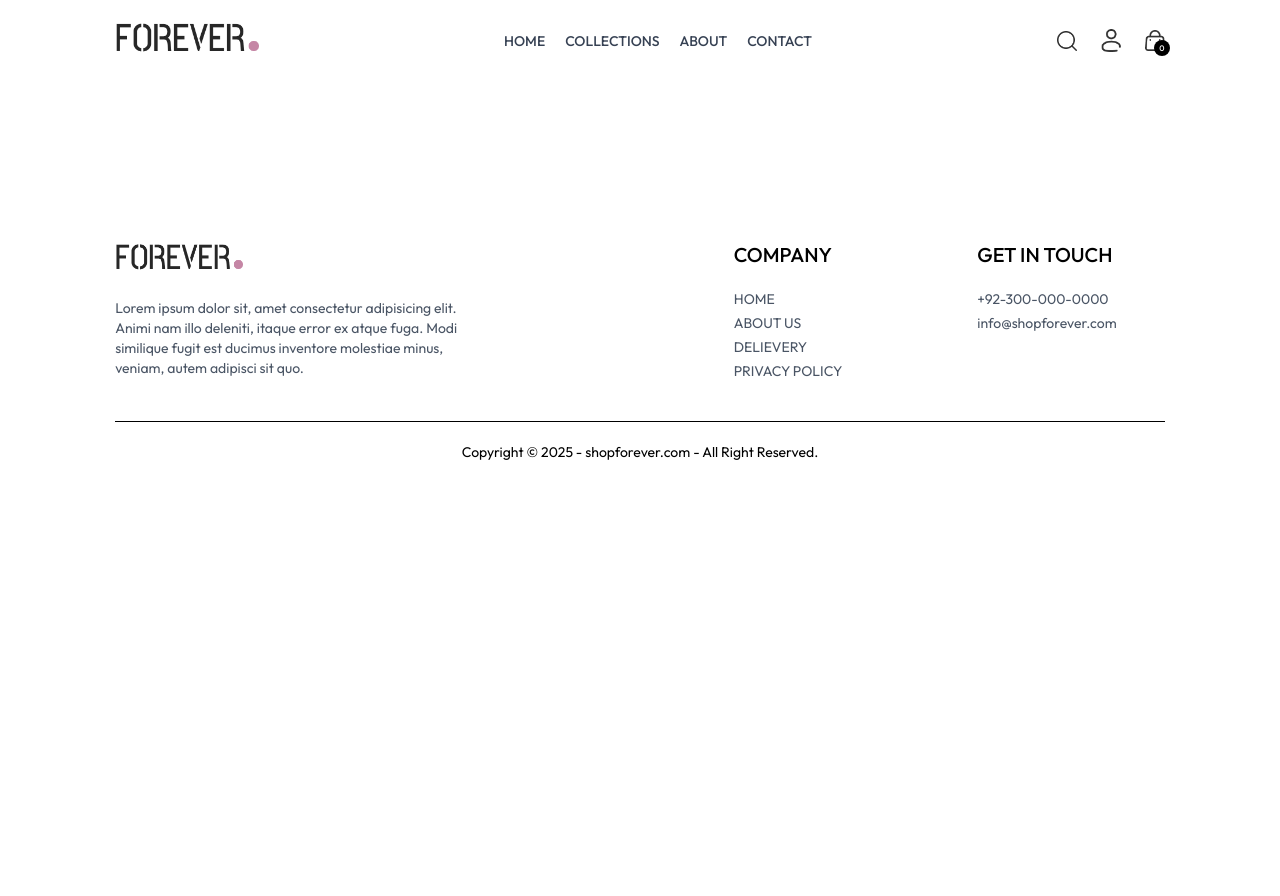
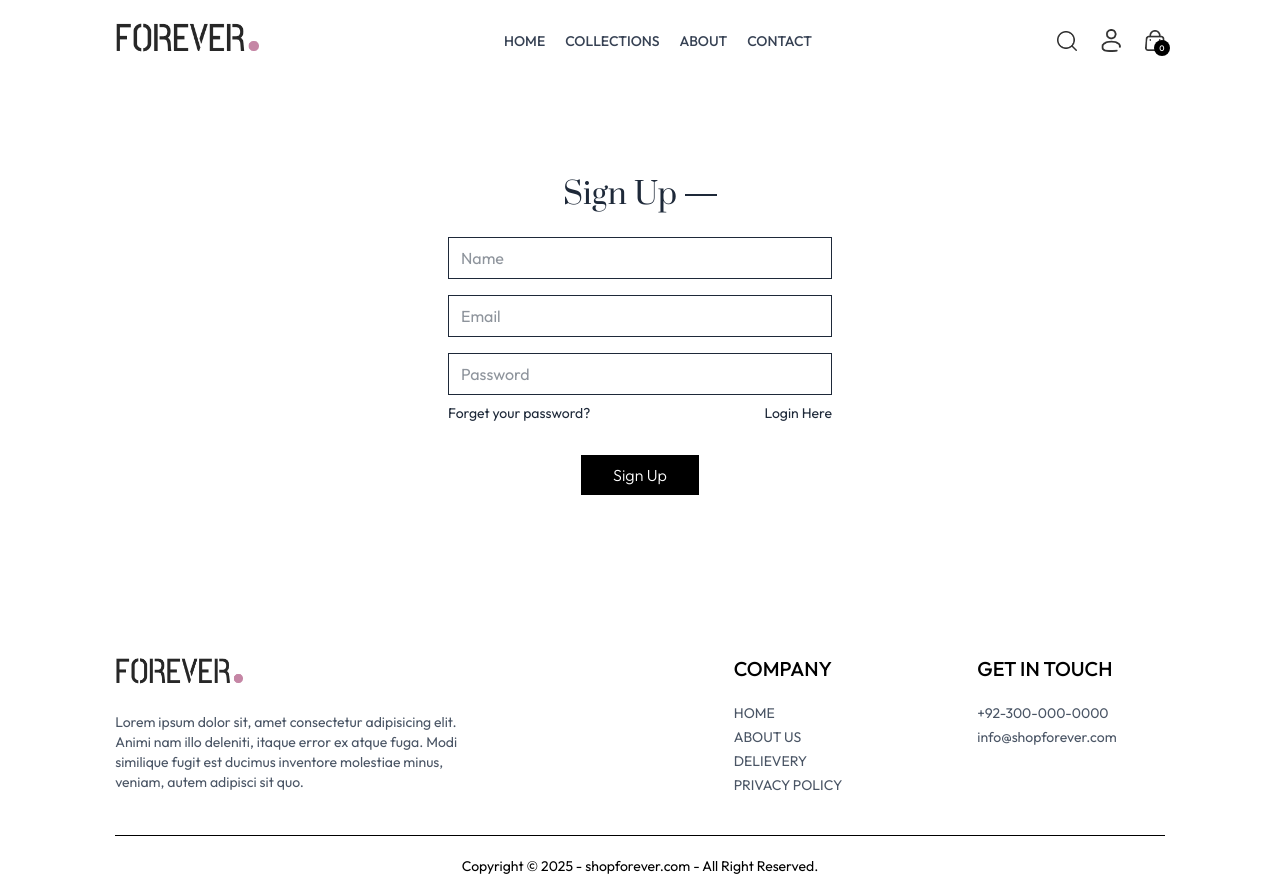
Before and after one commit to MuhammadRizwan-29/shopforever, a React (Vite) app: page /login in a window 1280 px wide. Before the commit the page ends 800 px from the top, so only its background shows below. Built offline with nearby package versions, Linux system fonts and the light colour scheme.

Commit message:
Login page has been created

```diff
--- a/src/pages/Login.jsx
+++ b/src/pages/Login.jsx
@@ -1,3 +1,68 @@
+import { useState } from "react";
+
 export default function Login() {
-  return;
+  const [currentState, setCurrentState] = useState("Sign Up");
+
+  const onSubmitHandler = async (e) => {
+    e.preventDefault();
+  };
+
+  return (
+    <section>
+      <div>
+        <form
+          onSubmit={onSubmitHandler}
+          className="flex flex-col items-center w-[90%] sm:max-w-96 m-auto mt-14 gap-4 text-gray-800"
+        >
+          <div className="inline-flex items-center gap-2 mb-2 mt-10">
+            <p className="prata-regular text-3xl">{currentState}</p>
+            <hr className="border-none h-[1.5px] w-8 bg-gray-800" />
+          </div>
+          {currentState === "Login" ? (
+            ""
+          ) : (
+            <input
+              type="text"
+              className="w-full px-3 py-2 border border-gray-800"
+              placeholder="Name"
+              required
+            />
+          )}
+          <input
+            type="email"
+            className="w-full px-3 py-2 border border-gray-800"
+            placeholder="Email"
+            required
+          />
+          <input
+            type="password"
+            className="w-full px-3 py-2 border border-gray-800"
+            placeholder="Password"
+            required
+          />
+          <div className="w-full flex justify-between text-sm mt-[-8px]">
+            <p className="cursor-pointer">Forget your password?</p>
+            {currentState === "Login" ? (
+              <p
+                onClick={() => setCurrentState("Sign Up")}
+                className="cursor-pointer"
+              >
+                Create account
+              </p>
+            ) : (
+              <p
+                onClick={() => setCurrentState("Login")}
+                className="cursor-pointer"
+              >
+                Login Here
+              </p>
+            )}
+          </div>
+          <button className="bg-black text-white font-light px-8 py-2 mt-4">
+            {currentState === "Login" ? "Sign In" : "Sign Up"}
+          </button>
+        </form>
+      </div>
+    </section>
+  );
 }
```
